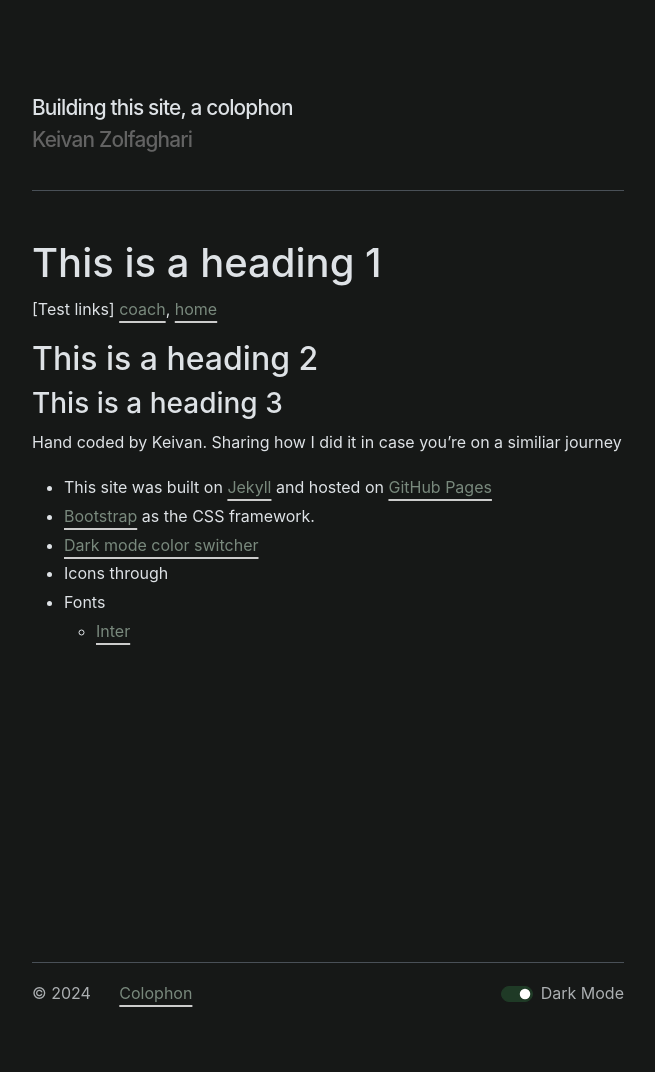
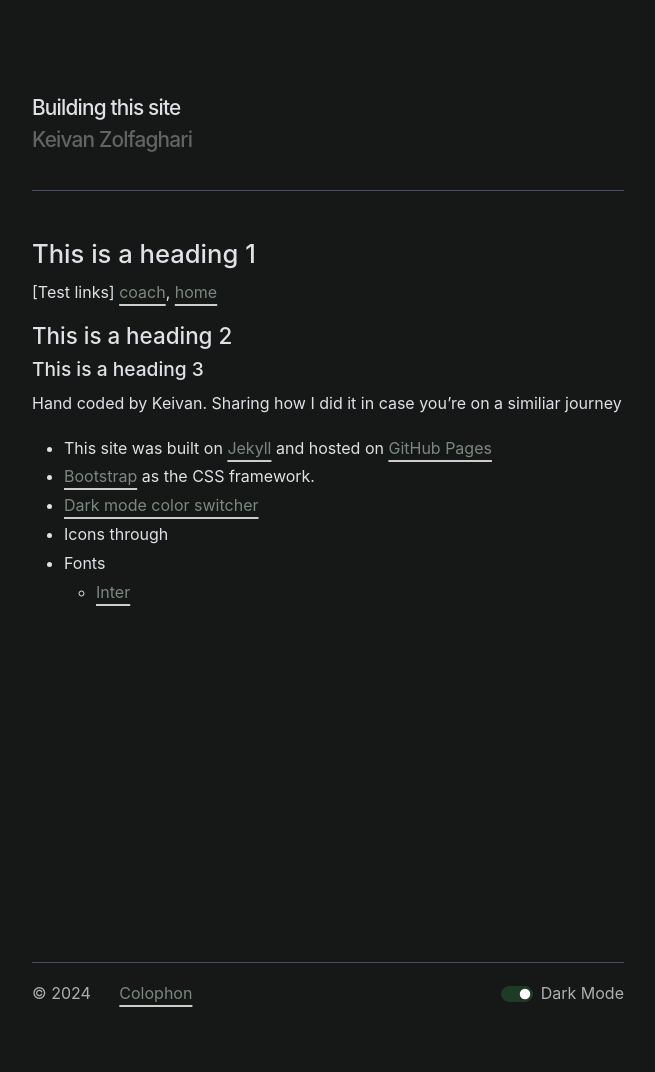
Before and after one commit to keivanz/keivanz.github.io, a Jekyll site: the page built from pages/colophon.md, in a window 1280 px wide. Shown: the whole page, without its empty margins (312-967 px from the left). Built offline with Jekyll 4.4.1, drawn with Linux system fonts in a browser that asks for light colours; nearby versions of some CDN libraries; some web fonts are replaced.

Commit message:
cleanup of unused

```diff
--- a/_includes/header.html
+++ b/_includes/header.html
@@ -1,4 +1,4 @@
-<header class="mt-5 pb-3 mb-5 border-bottom">
-  <h1 class="name_lead mb-0 fade-in">{{ page.title }}</h1>
-  <p><a href="/" class="text-secondary mx-0 px-0 text-decoration-none name_lead fade-in sitetitle">{{ site.title }}</a></p>
+<header class="mt-5 pb-3 mb-5 border-bottom fade-in">
+  <h1 class="name_lead mb-0">{{ page.title }}</h1>
+  <p><a href="/" class="text-secondary mx-0 px-0 text-decoration-none name_lead sitetitle">{{ site.title }}</a></p>
 </header>
--- a/_sass/_variables.scss
+++ b/_sass/_variables.scss
@@ -32,3 +32,10 @@
   xl: 40rem,
   xxl: 40rem
 );
+
+$h1-font-size:  1.6rem;
+$h2-font-size:  1.4rem;
+$h3-font-size:  1.2rem;
+// $h4-font-size:  $font-size-base * 1.5;
+// $h5-font-size:  $font-size-base * 1.25;
+// $h6-font-size:  $font-size-base;
--- a/pages/colophon.md
+++ b/pages/colophon.md
@@ -1,6 +1,6 @@
 ---
 layout: page
-title: Building this site, a colophon
+title: Building this site
 permalink: /colophon/
 ---
 
```
